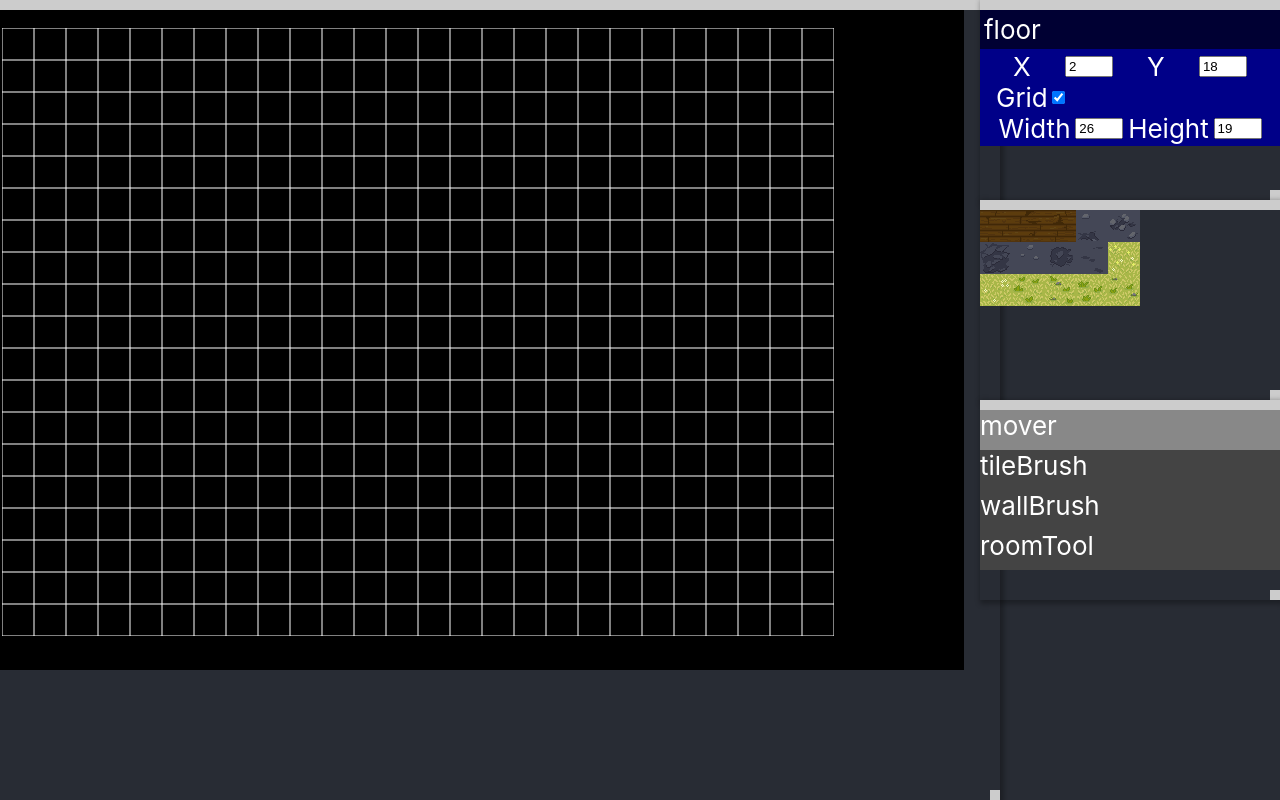
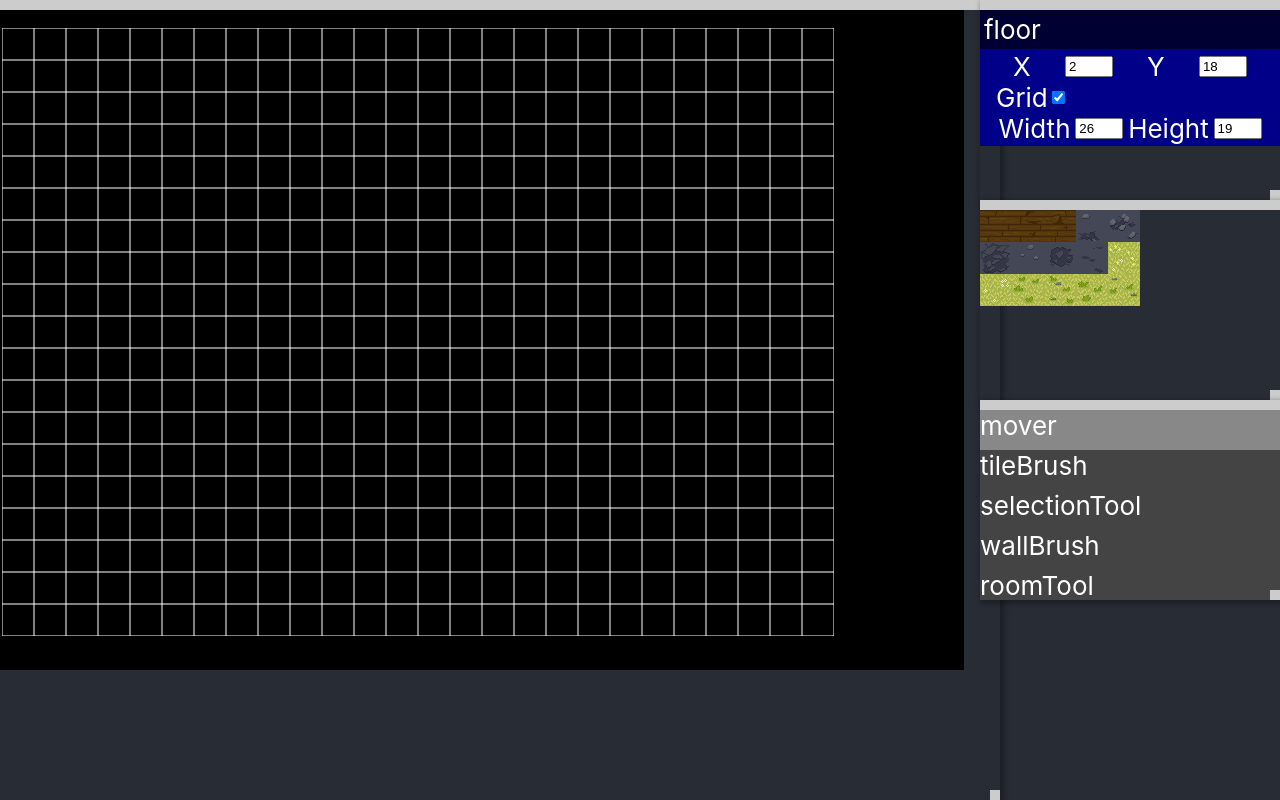
Before and after one commit to buzzingnat/quest-engine, a React (Create React App) app: page / in a window 1280 px wide. Built offline with nearby package versions, Linux system fonts and the light colour scheme.

Commit message:
Added room selection/deletion

```diff
--- a/src/App.tsx
+++ b/src/App.tsx
@@ -10,23 +10,24 @@ import Panel from 'components/Panel';
 import { treasureTycoonTemplate, questEngineTemplate } from 'content/areaTemplates';
 import { combinePalettes, palettes } from 'content/palettes';
 import { waitForAllImagesToLoad } from 'utils/animations';
-import { applyRoomToLayer } from 'utils/editor';
+import { applyRoomToLayer, isQuestEngineArea } from 'utils/editor';
 
 import {
     AppState, AreaDefinition, LayerDefinition,
     QuestEngineAreaDefinition,
-    Room, RoomTool, Tile, TileGrid
+    Room, RoomTool, SelectionTool, Tile, TileGrid
 } from 'types';
 
 export const SCALE = 1;
 
-function getRoomTool(state): RoomTool {
-    return _.find(state.tools, {key: 'roomTool'});
+function getRoomTool(state: AppState): RoomTool {
+    return _.find(state.tools, {key: 'roomTool'}) as RoomTool;
 }
 
-function isQuestEngineArea(area: AreaDefinition): area is QuestEngineAreaDefinition {
-    return !!(area as QuestEngineAreaDefinition).rooms;
+function getSelectionTool(state: AppState): SelectionTool {
+    return _.find(state.tools, {key: 'selectionTool'}) as SelectionTool;
 }
+
 
 const initialState: AppState = {
     area: questEngineTemplate,
@@ -77,6 +78,24 @@ const initialState: AppState = {
                 return paintGridTile(state, action);
             }
         },
+        {
+            key: 'selectionTool',
+            selection: null,
+            start(state: AppState, action): AppState {
+                const {x, y} = areaCoordsToSelectedLayerCoords(state, action);
+                if (isQuestEngineArea(state.area)){
+                    //find selected room
+                    for (const room of state.area.rooms.slice().reverse()) {
+                        if (x >= room.x && x < (room.x + room.w))
+                            if(y >= room.y && y < (room.y + room.h)){
+                                return updateTool(state, this.key, {selection: {type: 'room', key: room.key}});
+                            }
+                    }
+                }
+                return updateTool(state, this.key, {selection: null});
+            },
+        },
+
     ],
     selectedTool: 'mover',
 }
@@ -107,7 +126,7 @@ if (isQuestEngineArea(initialState.area)) {
         },
         stop(state: AppState, action): AppState {
             let area = state.area as QuestEngineAreaDefinition;
-            const room = makeRoom(`room${area.rooms.length}`, getRoomTool(state));
+            const room = makeRoom(`room${nextRoomId++}`, getRoomTool(state));
             let newState = state;
             if (room) {
                 const newLayer = applyRoomToLayer(getSelectedLayer(state), room);
@@ -185,6 +204,7 @@ function paintGridTile(state: AppState, action) {
         },
     });
 }
+
 function paintWall(state: AppState, action) {
     const layer = getSelectedLayer(state);
     if (!layer.grid || !layer.wallGrid) {
@@ -234,7 +254,29 @@ function selectedTool(state: AppState) {
     return _.find(state.tools, {key: state.selectedTool});
 }
 
+const KEY = {
+    BACKSPACE: 8,
+    DELETE: 46,
+}
+
+function refreshRoomGrid(state) {
+    let layer: LayerDefinition = {
+        ...getSelectedLayer(state),
+        roomGrid: {
+            tiles: [],
+            leftWalls: [],
+            topWalls: [],
+        },
+    };
+    for (const room of (state.area as QuestEngineAreaDefinition).rooms)
+        layer = applyRoomToLayer(layer, room);
+    return updateLayer(state, state.selectedLayer, layer);
+}
+
+let nextRoomId = 0;
+
 function reducer(state: AppState, action): AppState {
+
     //console.log(action);
     switch (action.type) {
         case 'startDrag':
@@ -250,6 +292,22 @@ function reducer(state: AppState, action): AppState {
                 ...state,
                 dragKey: null, dragX: null, dragY: null,
             };
+        case 'keyDown': {
+            const selection = getSelectionTool(state).selection;
+            //console.log(action.which);
+            if (action.which === KEY.BACKSPACE || action.which === KEY.DELETE )
+                if (selection?.type === 'room' && isQuestEngineArea(state.area)) {
+                    const rooms = state.area.rooms.filter(room => room.key !== selection.key);
+                    return refreshRoomGrid({
+                        ...state,
+                        area: {
+                            ...state.area,
+                            rooms,
+                        },
+                    });
+                }
+            return state;
+        }
         case 'toolStart': {
             const tool = selectedTool(state);
             if (!tool.start) {
@@ -335,13 +393,19 @@ function getDefaultGrid(): TileGrid {
 function getSelectedLayer(state: AppState): LayerDefinition {
     return _.find(state.area.layers, {key: state.selectedLayer});
 }
-
+function hasUpdatedProps(original: object, props: object): boolean {
+    for (let key in props) {
+        if (props[key] !== original[key]) {
+            return true
+        }
+    }
+    return false;
+}
 function updateLayer(state: AppState, key: string, updatedProps: Partial<LayerDefinition>): AppState {
     const layer = _.find(state.area.layers, {key});
     // If updated props match the current layer, it will be found and we can skip updating state.
-    if (_.find([layer], updatedProps)) {
+    if (!hasUpdatedProps(layer, updatedProps))
         return state;
-    }
     return {
         ...state,
         area: {
@@ -365,24 +429,33 @@ const App = React.memo((): JSX.Element => {
         function onMouseUp(event) {
             dispatch({type: 'mouseUp'});
         }
+        function onKeyDown(event: KeyboardEvent) {
+            dispatch({type: 'keyDown',
+                which: event.which,
+            });
+        }
         document.addEventListener("mousemove", onMouseMove);
         document.addEventListener("mouseup", onMouseUp);
+        document.addEventListener("keydown", onKeyDown);
         return () => {
             document.removeEventListener("mousemove", onMouseMove);
-            document.addEventListener("mouseup", onMouseUp);
+            document.removeEventListener("mouseup", onMouseUp);
+            document.removeEventListener("keydown", onKeyDown);
         };
     }, []);
 
     const roomTool = getRoomTool(state);
+    const selectionTool = getSelectionTool(state);
     const layer = _.find(state.area.layers, {key: state.selectedLayer});
     const contentMap = {
         area: React.useMemo(() => (<Area
             areaDefinition={state.area}
+            selection={selectionTool.selection}
             drawingRoom={roomTool && makeRoom('newRoom', roomTool)}
             selectedLayer={state.selectedLayer}
             dispatch={dispatch}
             scale={SCALE}
-        />), [state.area, state.selectedLayer, roomTool]),
+        />), [state.area, state.selectedLayer, roomTool, selectionTool]),
         layers: React.useMemo(() => (<LayerList
             dispatch={dispatch}
             layers={state.area.layers}
--- a/src/components/Panel.tsx
+++ b/src/components/Panel.tsx
@@ -43,7 +43,7 @@ const Panel = React.memo(({
 
         return () => {
             document.removeEventListener("mousemove", onMouseMove);
-            document.addEventListener("mouseup", onMouseUp);
+            document.removeEventListener("mouseup", onMouseUp);
         };
     }, [containerRef, isResizing, width, height]);
 
--- a/src/components/editor/AreaLayer.tsx
+++ b/src/components/editor/AreaLayer.tsx
@@ -3,7 +3,7 @@ import React from 'react';
 import { drawFrame } from 'utils/animations';
 import { applyRoomToLayer } from 'utils/editor';
 
-import { Frame, LayerDefinition, Room, TileGrid, WallGrid } from 'types';
+import { Frame, LayerDefinition, Room, RoomGrid, TileGrid, WallGrid } from 'types';
 
 interface AreaLayerProps {
     dispatch: React.Dispatch<any>,
@@ -11,31 +11,46 @@ interface AreaLayerProps {
     isSelected: boolean,
     layerDefinition: LayerDefinition,
     scale: number,
+    selectedRoom: Room,
 }
 
-const AreaLayer = React.memo(({dispatch, drawingRoom, isSelected, layerDefinition, scale}: AreaLayerProps) => {
+const AreaLayer = React.memo(({dispatch, drawingRoom, isSelected, layerDefinition, scale, selectedRoom}: AreaLayerProps) => {
     let definition = layerDefinition;
     if (isSelected && layerDefinition.grid && layerDefinition.wallGrid && drawingRoom) {
         definition = applyRoomToLayer(layerDefinition, drawingRoom);
     }
     const {grid, wallGrid} = definition;
+    const palette = grid?.palette;
     return (
         <div
             style={{
                 position: 'absolute', left: `${layerDefinition.x}px`, top: `${layerDefinition.y}px`,
             }}
         >
-            {grid && <GridCanvas grid={grid} isSelected={isSelected} />}
-            {grid && wallGrid && <SortedCanvas grid={grid} wallGrid={wallGrid} isSelected={isSelected} />}
+            {grid && <GridCanvas grid={grid} roomGrid={definition.roomGrid} isSelected={isSelected} />}
+            {grid && wallGrid && <SortedCanvas
+                grid={grid}
+                roomGrid={definition.roomGrid}
+                wallGrid={wallGrid}
+                isSelected={isSelected}
+            />}
+            {palette && selectedRoom && <div style={{
+                position: 'absolute',
+                backgroundColor: 'rgba(255,255,255,0.5)',
+                left: `${selectedRoom.x * palette.w}px`, top: `${selectedRoom.y * palette.h}px`,
+                width: `${selectedRoom.w * palette.w}px`, height: `${selectedRoom.h * palette.h}px`,
+            }}>
+            </div>}
         </div>
     );
 });
 
 interface GridCanvasProps {
     grid: TileGrid,
+    roomGrid?: RoomGrid,
     isSelected: boolean,
 }
-const GridCanvas = React.memo(({grid, isSelected}: GridCanvasProps) => {
+const GridCanvas = React.memo(({grid, roomGrid, isSelected}: GridCanvasProps) => {
 
     const canvasRef: React.RefObject<HTMLCanvasElement> = React.createRef();
     const width = grid.palette.w * grid.w;
@@ -55,7 +70,14 @@ const GridCanvas = React.memo(({grid, isSelected}: GridCanvasProps) => {
         };
         for (let y = 0; y < grid.h; y++) {
             for (let x = 0; x < grid.w; x++) {
-                if (grid.tiles[y]?.[x]) {
+                if (roomGrid?.tiles?.[y]?.[x]) {
+                    const frame: Frame = {
+                        ...baseTile,
+                        x: roomGrid.tiles[y][x].x * grid.palette.w,
+                        y: roomGrid.tiles[y][x].y * grid.palette.h,
+                    };
+                    drawFrame(context, frame, {x: x * w, y: y * h, w, h});
+                } else if (grid.tiles[y]?.[x]) {
                     const frame: Frame = {
                         ...baseTile,
                         x: grid.tiles[y][x].x * grid.palette.w,
@@ -83,10 +105,11 @@ const GridCanvas = React.memo(({grid, isSelected}: GridCanvasProps) => {
 
 interface SortedCanvasProps {
     grid: TileGrid,
+    roomGrid?: RoomGrid,
     wallGrid: WallGrid,
     isSelected: boolean,
 }
-const SortedCanvas = React.memo(({grid, wallGrid, isSelected}: SortedCanvasProps) => {
+const SortedCanvas = React.memo(({grid, roomGrid, wallGrid, isSelected}: SortedCanvasProps) => {
     const canvasRef: React.RefObject<HTMLCanvasElement> = React.createRef();
     const width = grid.w * grid.palette.w + 4;
     const height = grid.h * grid.palette.h + 20;
@@ -102,7 +125,13 @@ const SortedCanvas = React.memo(({grid, wallGrid, isSelected}: SortedCanvasProps
         const h = grid.palette.h;
         for (let y = 0; y <= grid.h; y++) {
             for (let x = 0; x <= grid.w; x++) {
-                if (wallGrid.topWalls[y]?.[x]) {
+                if (roomGrid?.topWalls[y]?.[x] === true) {
+                    drawFrame(context, wallGrid.topWallFrame, {
+                        x: x * w, y: y * h,
+                        w: wallGrid.topWallFrame.w,
+                        h: wallGrid.topWallFrame.h,
+                    });
+                } else if (roomGrid?.topWalls[y]?.[x] !== false && wallGrid.topWalls[y]?.[x]) {
                     drawFrame(context, wallGrid.topWallFrame, {
                         x: x * w, y: y * h,
                         w: wallGrid.topWallFrame.w,
@@ -111,7 +140,13 @@ const SortedCanvas = React.memo(({grid, wallGrid, isSelected}: SortedCanvasProps
                 }
             }
             for (let x = 0; x <= grid.w; x++) {
-                if (wallGrid.leftWalls[y]?.[x]) {
+                if (roomGrid?.leftWalls[y]?.[x] === true) {
+                    drawFrame(context, wallGrid.leftWallFrame, {
+                        x: x * w, y: y * h,
+                        w: wallGrid.leftWallFrame.w,
+                        h: wallGrid.leftWallFrame.h,
+                    });
+                } else if (roomGrid?.leftWalls[y]?.[x] !== false && wallGrid.leftWalls[y]?.[x]) {
                     drawFrame(context, wallGrid.leftWallFrame, {
                         x: x * w, y: y * h,
                         w: wallGrid.leftWallFrame.w,
--- a/src/components/editor/TileSelector.tsx
+++ b/src/components/editor/TileSelector.tsx
@@ -34,7 +34,7 @@ const TileSelector = React.memo(({dispatch, palette}: TileSelectorProps) => {
 
         return () => {
             document.removeEventListener("mousemove", selectTile);
-            document.addEventListener("mouseup", onMouseUp);
+            document.removeEventListener("mouseup", onMouseUp);
         };
     }, [selecting, selectTile]);
 
--- a/src/content/areaTemplates.ts
+++ b/src/content/areaTemplates.ts
@@ -58,6 +58,11 @@ export const questEngineTemplate: QuestEngineAreaDefinition = {
                 h: 19,
                 tiles: [],
             },
+            roomGrid: {
+                tiles: [],
+                topWalls: [],
+                leftWalls: [],
+            },
             wallGrid: {
                 topWallFrame: topWallFrame,
                 topWalls: [],
--- a/src/utils/editor.ts
+++ b/src/utils/editor.ts
@@ -1,31 +1,40 @@
 import _ from 'lodash';
 
-import { LayerDefinition, Room } from 'types';
+import { AreaDefinition, LayerDefinition, QuestEngineAreaDefinition, Room, } from 'types';
 
 export function applyRoomToLayer(layer: LayerDefinition, room: Room): LayerDefinition {
-    const grid = _.cloneDeep(layer.grid);
-    const wallGrid = _.cloneDeep(layer.wallGrid);
+    const tiles = _.cloneDeep(layer.roomGrid.tiles);
+    const leftWalls = _.cloneDeep(layer.roomGrid.leftWalls);
+    const topWalls = _.cloneDeep(layer.roomGrid.topWalls);
     const L = room.x, R = room.x + room.w;
     const T = room.y, B = room.y + room.h;
     for (let y = T; y <= B; y++) {
-        grid.tiles[y] = grid.tiles[y] || [];
-        wallGrid.leftWalls[y] = wallGrid.leftWalls[y] || [];
-        wallGrid.topWalls[y] = wallGrid.topWalls[y] || [];
+        tiles[y] = tiles[y] || [];
+        leftWalls[y] = leftWalls[y] || [];
+        topWalls[y] = topWalls[y] || [];
         for (let x = L; x <= R; x++) {
             if (x < R && y < B) {
-                grid.tiles[y][x] = {x: 0, y: 0};
+                tiles[y][x] = {x: 0, y: 0};
             }
             if (y < B) {
-                wallGrid.leftWalls[y][x] = (x === L || x === R);
+                leftWalls[y][x] = (x === L || x === R);
             }
             if (x < R) {
-                wallGrid.topWalls[y][x] = (y === T || y === B);
+                topWalls[y][x] = (y === T || y === B);
             }
         }
     }
     return {
         ...layer,
-        grid,
-        wallGrid,
+        roomGrid: {
+            ...layer.roomGrid,
+            tiles,
+            leftWalls,
+            topWalls,
+        },
     };
 }
+
+export function isQuestEngineArea(area: AreaDefinition): area is QuestEngineAreaDefinition {
+    return !!(area as QuestEngineAreaDefinition).rooms;
+}
```
Also changed, not shown: src/components/editor/Area.tsx (+15 -3 lines), src/types/index.ts (+18 -1 lines).
